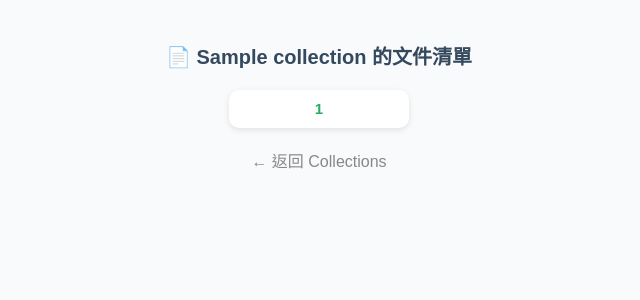
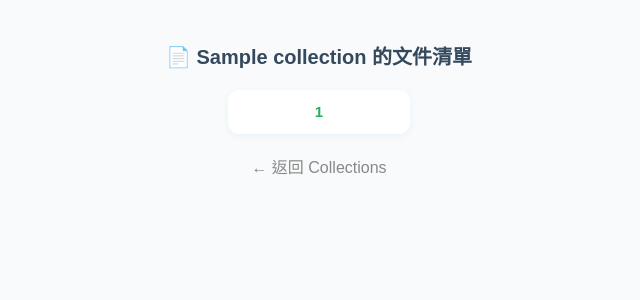
Before and after one commit to leistialove/move, a Flask app: template templates/firebase_docs.html in a window 1280 px wide. Shown: the top 300 px of the page, without its empty margins (321-961 px from the left). Run offline with Flask 3, Linux system fonts and the light colour scheme; the template is opened without the code that fills it: most values are stand-ins (such as "Sample title", 1, 10 or a date in 2020); parts of the project's set-up code (start-up, migrations or seed data) failed here and were passed over.

Commit message:
Update firebase_docs.html

```diff
--- a/templates/firebase_docs.html
+++ b/templates/firebase_docs.html
@@ -6,7 +6,7 @@
     <title>{{ collection }} 文件清單</title>
     <style>
         body {
-            font-family: "Microsoft JhengHei", sans-serif;
+            font-family: "Noto Sans TC", "微軟正黑體", Arial, sans-serif;
             background-color: #f9fafb;
             padding: 20px;
             text-align: center;
@@ -24,14 +24,14 @@
         }
         .doc-card {
             background: white;
-            border-radius: 10px;
-            box-shadow: 0 2px 6px rgba(0,0,0,0.1);
-            padding: 10px 20px;
-            min-width: 140px;
-            transition: transform 0.2s;
+            border-radius: 11px;
+            box-shadow: 0 2px 7px rgba(80,180,230,0.10);
+            padding: 13px 22px;
+            min-width: 138px;
+            transition: transform 0.18s;
         }
         .doc-card:hover {
-            transform: translateY(-2px);
+            transform: translateY(-3px);
         }
         .doc-card a {
             color: #27ae60;
@@ -45,6 +45,7 @@
         .back a {
             color: #888;
             text-decoration: none;
+            font-size: 1rem;
         }
     </style>
 </head>
```
